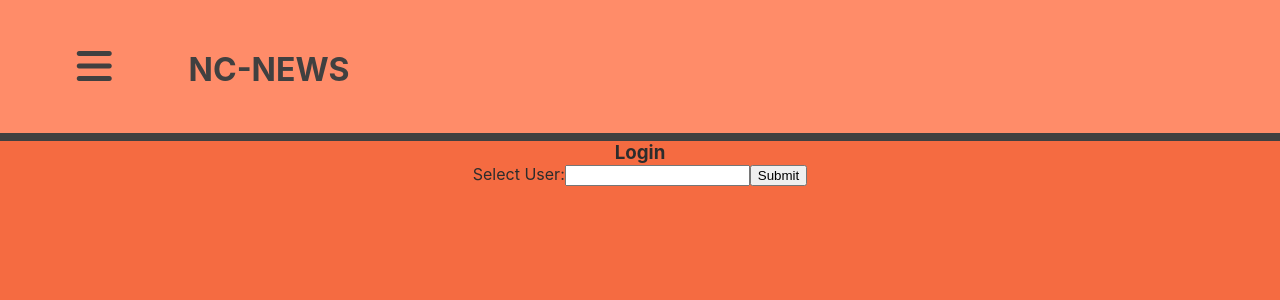
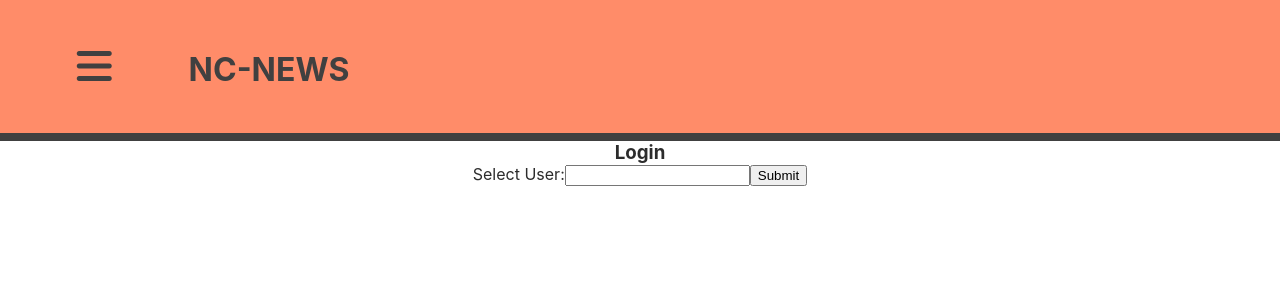
Before and after one commit to timotillydo/fe-nc-news, a React (Create React App) app: page /login in a window 1280 px wide. Shown: the top 300 px of the page. Built offline with nearby package versions, Linux system fonts and the light colour scheme.

Commit message:
minor styling changes

```diff
--- a/src/App.css
+++ b/src/App.css
@@ -1,6 +1,13 @@
 html,
 body,
-#root,
+#root {
+  text-align: center;
+  background-color: #fff;
+  color: #2c2c2c;
+  margin: 0;
+  padding: 0;
+}
+
 ul,
 li,
 h1,
@@ -9,9 +16,6 @@ h3,
 h4,
 h5,
 h6 {
-  text-align: center;
-  background-color: #f56b41;
-  color: #2c2c2c;
   margin: 0;
   padding: 0;
 }
@@ -24,6 +28,5 @@ h6 {
   background: rgba(255, 255, 255, 0.9);
   width: 90%;
   margin: 5vh auto;
-  border-bottom-left-radius: 1em;
-  border-bottom-right-radius: 1em;
+  border-radius: 0.5em;
 }
--- a/src/styles/Comment.css
+++ b/src/styles/Comment.css
@@ -1,6 +1,6 @@
 .comment-list {
   border: #404040 solid 2px;
-  height: 70vh;
   width: 90vw;
   margin: 5vh auto;
+  background: rgba(83, 79, 79, 0.9);
 }
--- a/src/styles/Loading.css
+++ b/src/styles/Loading.css
@@ -1,3 +1,10 @@
+.spinner-bg {
+  position: absolute;
+  background-color: #f56b41;
+  height: 100%;
+  width: 100%;
+  border: solid #444444 2px;
+}
 .spinner-container {
   background-color: #f56b41;
   font-size: 64px;
--- a/src/styles/Menu.css
+++ b/src/styles/Menu.css
@@ -17,7 +17,6 @@
 .menu li {
   justify-self: left;
   padding: 2vh;
-  background: #ff8c6900;
   border-radius: 2em;
 }
 
@@ -26,7 +25,6 @@
   text-decoration: none;
   color: black;
   font-size: 3vh;
-  background: #ff8c69e5;
   text-transform: uppercase;
 }
 
```
